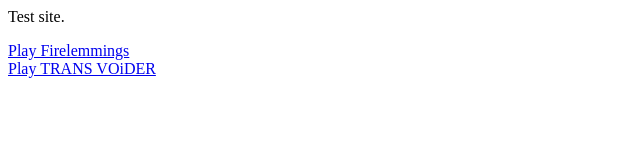
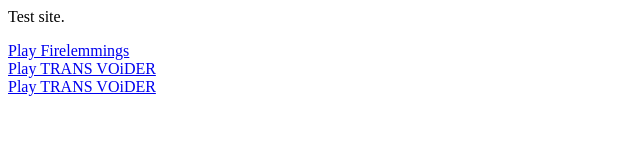
Before and after one commit to Torbilicious/torbilicious-de, a plain HTML site: page index.html in a window 1280 px wide. Shown: the whole page, without its empty margins (0-640 px from the left). Drawn offline with Linux system fonts and the light colour scheme.

Commit message:
Add link to new game

```diff
--- a/index.html
+++ b/index.html
@@ -17,6 +17,9 @@
 <div>
     <a href="transvoider/index.html">Play TRANS VOiDER</a>
 </div>
+<div>
+    <a href="bring-me-home/index.html">Play TRANS VOiDER</a>
+</div>
 </body>
 
 </html>
```
